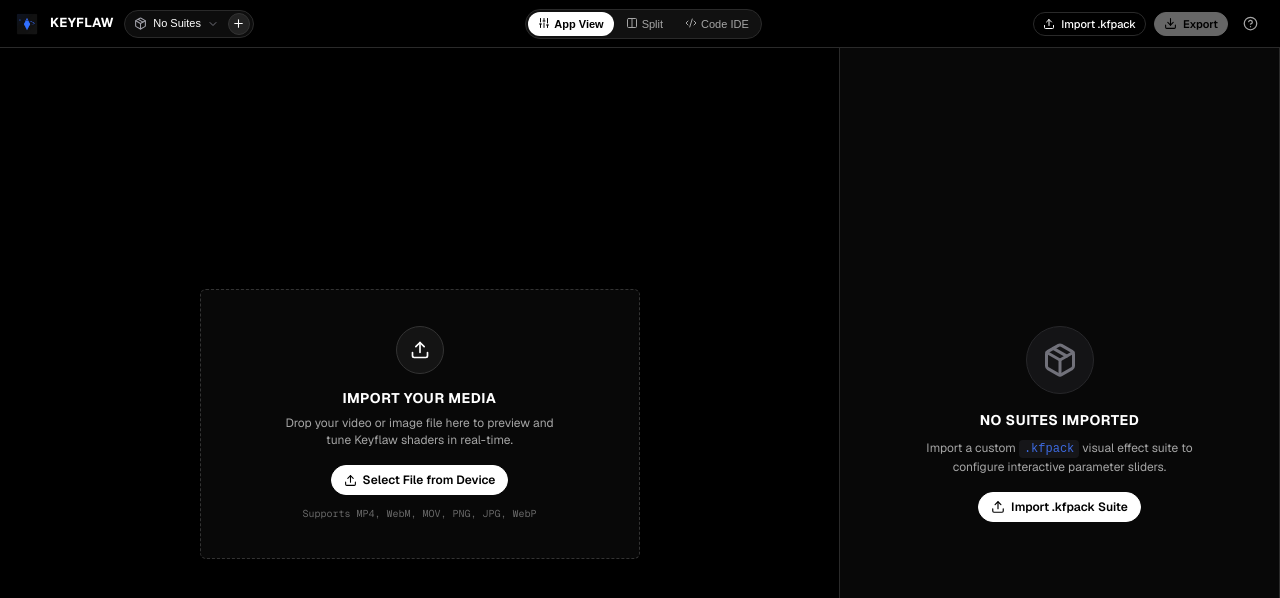
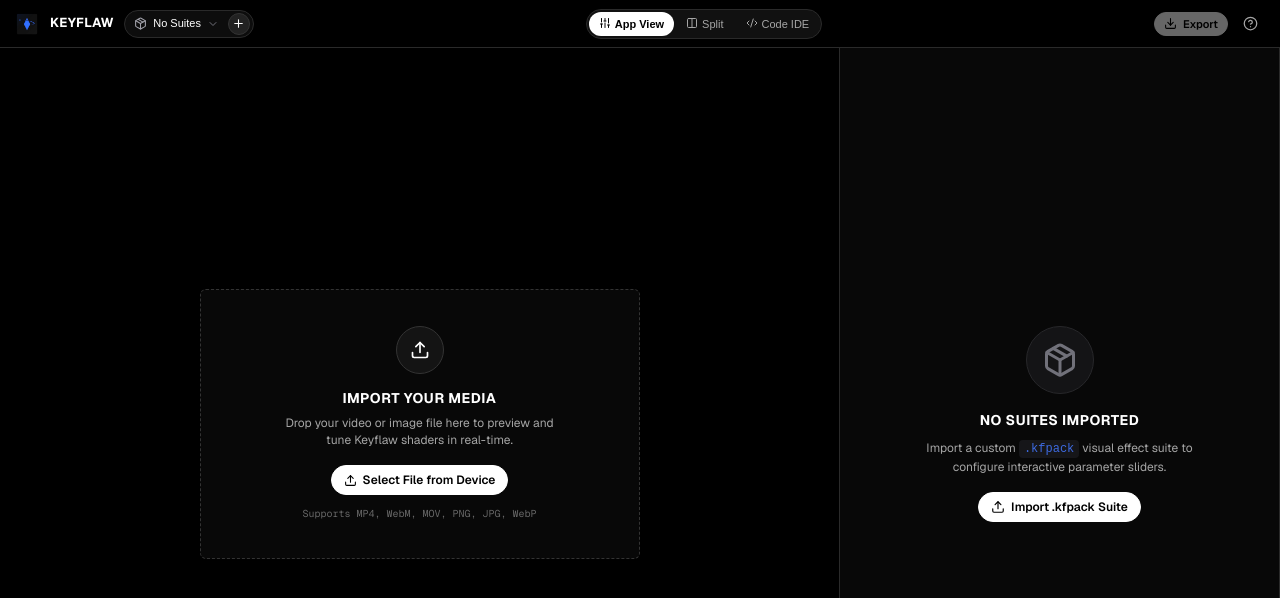
Before and after one commit to rynn-ui/keyflawplugins, a React (Vite) app: page / in a window 1280 px wide. Shown: the top 598 px of the page. Built offline with nearby package versions, Linux system fonts and the light colour scheme.

Commit message:
fix(header): remove redundant top right import button

```diff
--- a/src/components/Header.jsx
+++ b/src/components/Header.jsx
@@ -1,7 +1,6 @@
 import React, { useState, useRef, useEffect } from 'react';
 import {
   Download,
-  Upload,
   HelpCircle,
   ChevronDown,
   Sliders,
@@ -249,16 +248,6 @@ export function Header({
           onChange={handleFileChange}
         />
 
-        {/* Desktop Import Button */}
-        <button
-          className="btn btn-sm btn-outline desktop-only"
-          onClick={() => fileInputRef.current?.click()}
-          title="Import a custom .kfpack suite from your device"
-        >
-          <Upload size={12} />
-          <span>Import .kfpack</span>
-        </button>
-
         {/* Export Button (Always visible on Desktop and Mobile!) */}
         <button
           className="btn btn-sm btn-primary header-export-btn"
```
